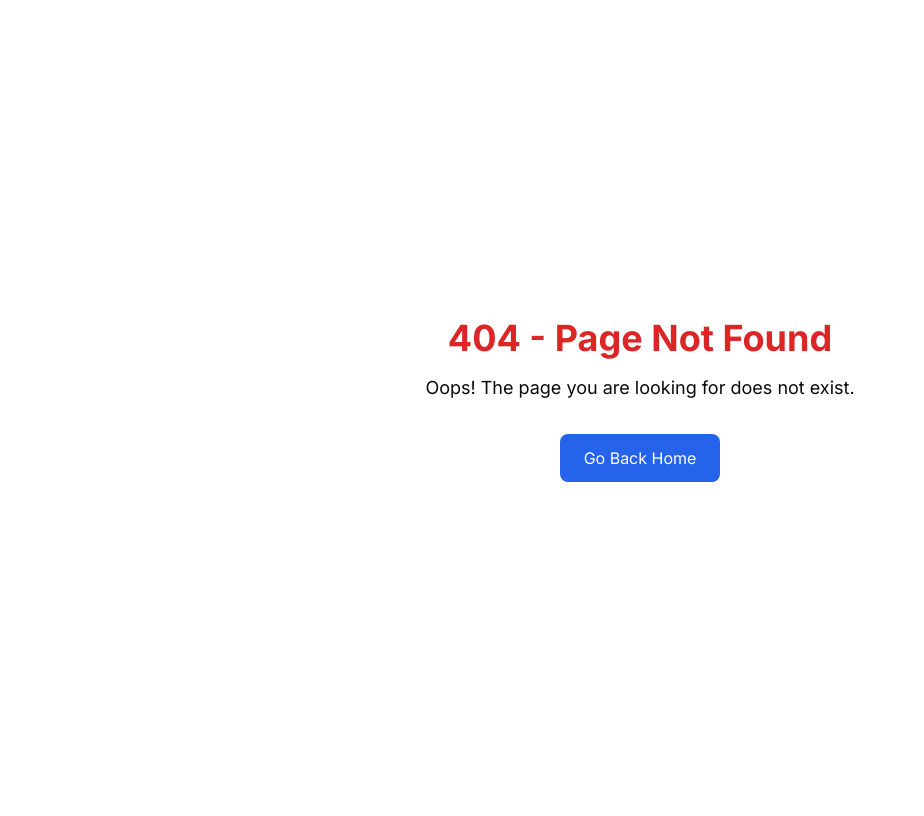
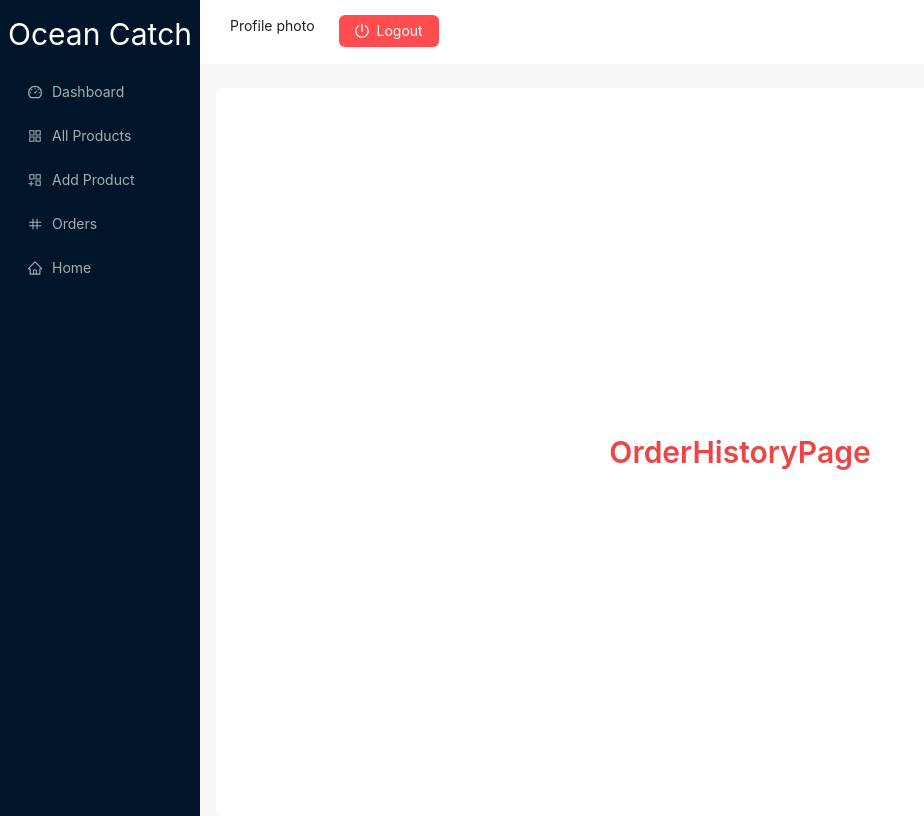
Before and after one commit to mahdimortuza/ocean-catch-client, a Next.js app: page /dashboard/order-history in a window 1280 px wide. Before the commit this address had no page. Shown: the whole page, without its empty margins (0-924 px from the left). Built offline with nearby package versions, Linux system fonts and the light colour scheme.

Commit message:
checkout page added

```diff
--- a/src/app/(dashboardLayout)/dashboard/my-orders/page.tsx
+++ /dev/null
@@ -1,9 +0,0 @@
-const MyOrderPage = () => {
-  return (
-    <div className="flex justify-center items-center h-[85vh]">
-      <h1 className="text-3xl text-red-500 font-semibold">my orders</h1>
-    </div>
-  );
-};
-
-export default MyOrderPage;
--- /dev/null
+++ b/src/app/(dashboardLayout)/dashboard/order-history/page.tsx
@@ -0,0 +1,9 @@
+const OrderHistoryPage = () => {
+  return (
+    <div className="flex justify-center items-center h-[85vh]">
+      <h1 className="text-3xl text-red-500 font-semibold">OrderHistoryPage</h1>
+    </div>
+  );
+};
+
+export default OrderHistoryPage;
```
